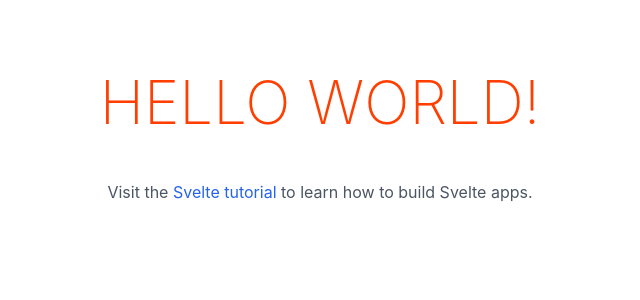
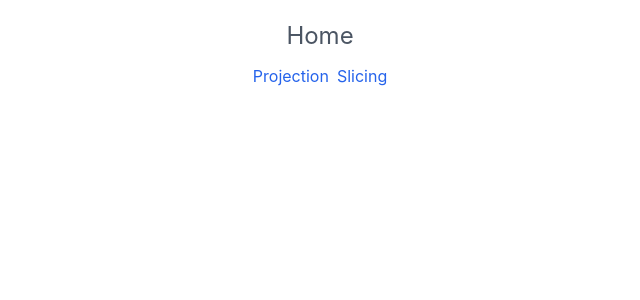
Before and after one commit to RedstoneWizard22/4D_OLD, a Svelte app: page / in a window 1280 px wide. Shown: the top 300 px of the page, without its empty margins (320-960 px from the left). Built offline with nearby package versions, Linux system fonts and the light colour scheme.

Commit message:
Create basic page structure

```diff
--- a/package.json
+++ b/package.json
@@ -47,6 +47,7 @@
     "svelte": "^3.31.2",
     "svelte-loader": "^3.0.0",
     "svelte-preprocess": "^4.3.0",
+    "svelte-routing": "^1.6.0",
     "tailwindcss": "^2.2.7",
     "three": "^0.134.0",
     "ts-loader": "^8.0.4",
--- a/src/App.svelte
+++ b/src/App.svelte
@@ -1,30 +1,16 @@
 <script lang="ts">
-  export let name: string;
+  import { Router, Route } from 'svelte-routing';
+  import Projection from './routes/projection.svelte';
+  import Slicing from './routes/slicing.svelte';
+  import Home from './routes/home.svelte';
+
+  export let url = '';
 </script>
 
 <main>
-  <!-- Some tailwindcss -->
-  <h1 class="text-[#ff3e00] uppercase text-6xl font-extralight py-12">
-    Hello {name}!
-  </h1>
-  <p>
-    Visit the <a href="https://svelte.dev/tutorial">Svelte tutorial</a> to learn
-    how to build Svelte apps.
-  </p>
+  <Router {url}>
+    <Route path="projection" component={Projection} />
+    <Route path="slicing" component={Slicing} />
+    <Route path="/"><Home /></Route>
+  </Router>
 </main>
-
-<style>
-  /* <style> tags still work! */
-  main {
-    text-align: center;
-    padding: 1em;
-    max-width: 240px;
-    margin: 0 auto;
-  }
-
-  @media (min-width: 640px) {
-    main {
-      max-width: none;
-    }
-  }
-</style>
--- a/src/index.ts
+++ b/src/index.ts
@@ -4,9 +4,7 @@ import App from './App.svelte';
 
 const app = new App({
   target: document.body,
-  props: {
-    name: 'world',
-  },
+  props: {},
 });
 
 export default app;
--- /dev/null
+++ b/src/routes/home.svelte
@@ -0,0 +1,11 @@
+<script>
+  import { Link } from 'svelte-routing';
+</script>
+
+<div>
+  <p class="text-center text-2xl py-3">Home</p>
+  <div class="w-max mx-auto flex space-x-2">
+    <Link to="projection">Projection</Link>
+    <Link to="slicing">Slicing</Link>
+  </div>
+</div>
--- /dev/null
+++ b/src/routes/projection.svelte
@@ -0,0 +1 @@
+<p>Projection</p>
--- /dev/null
+++ b/src/routes/slicing.svelte
@@ -0,0 +1 @@
+<p>Slicing</p>
```
Also changed, not shown: 1 other file (tests, documents, lock files or other folders).
